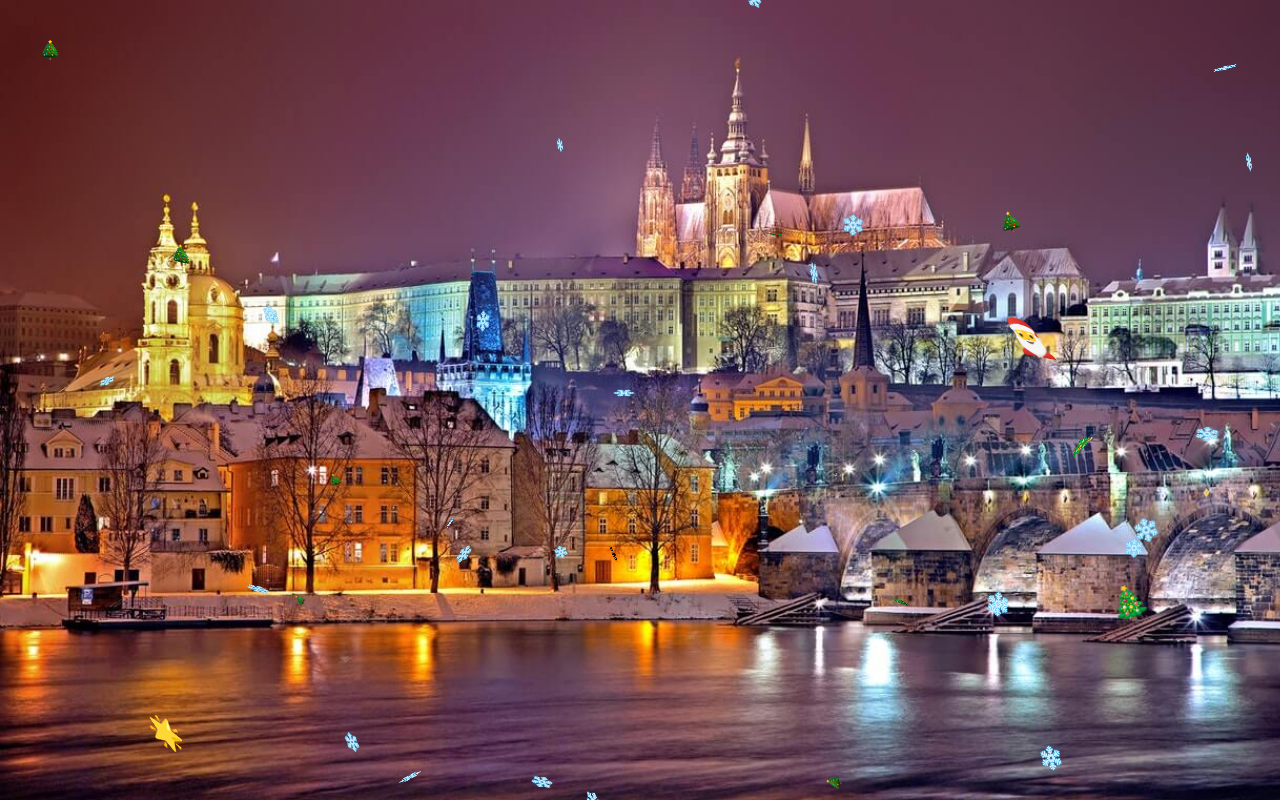
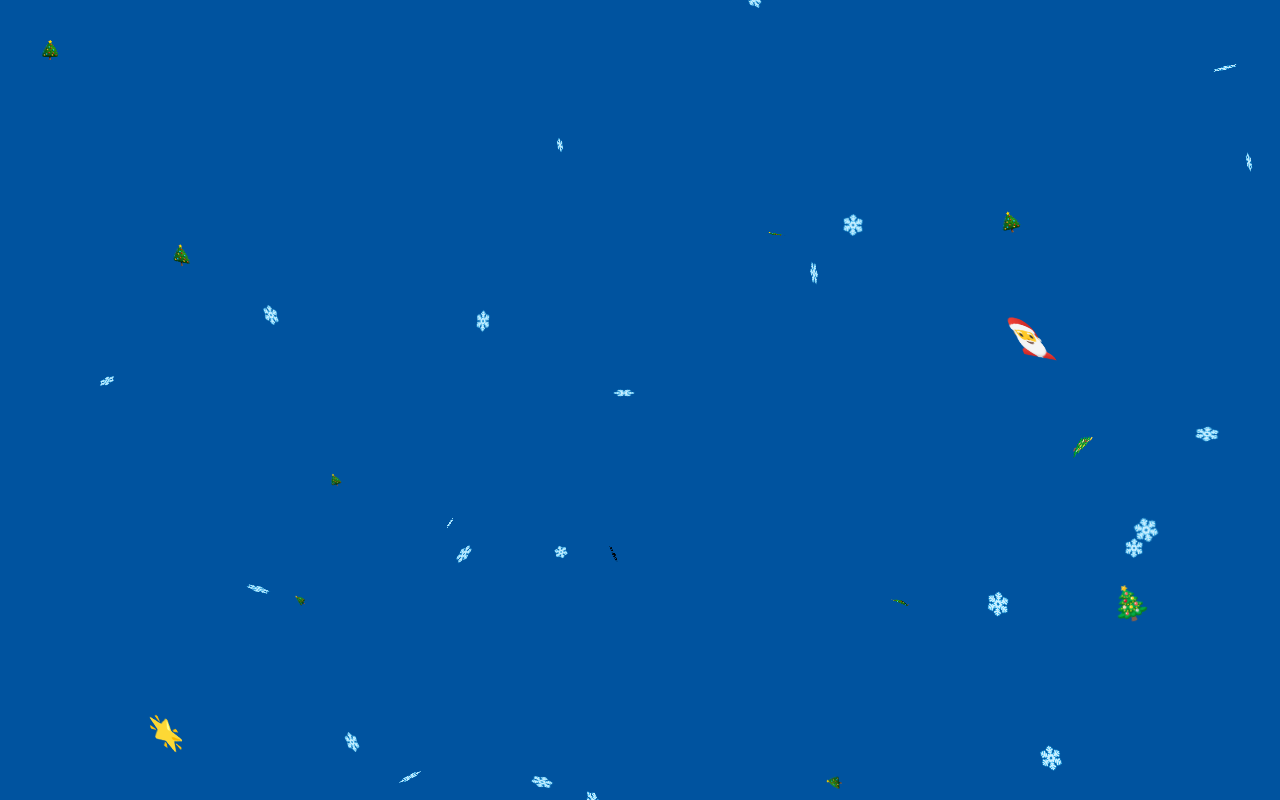
Before and after one commit to daantonio27/pure-css-snowfall, a website: page index.html in a window 1280 px wide. Drawn offline with Linux system fonts and the light colour scheme.

Commit message:
background changed

```diff
--- a/index.html
+++ b/index.html
@@ -15,7 +15,7 @@
 		}
 
 		body {
-			background-image: url(../img/pexels-photo-753337.jpeg);
+			background-color: #00539F;
 			background-size: cover;
 		}
 	</style>
```
